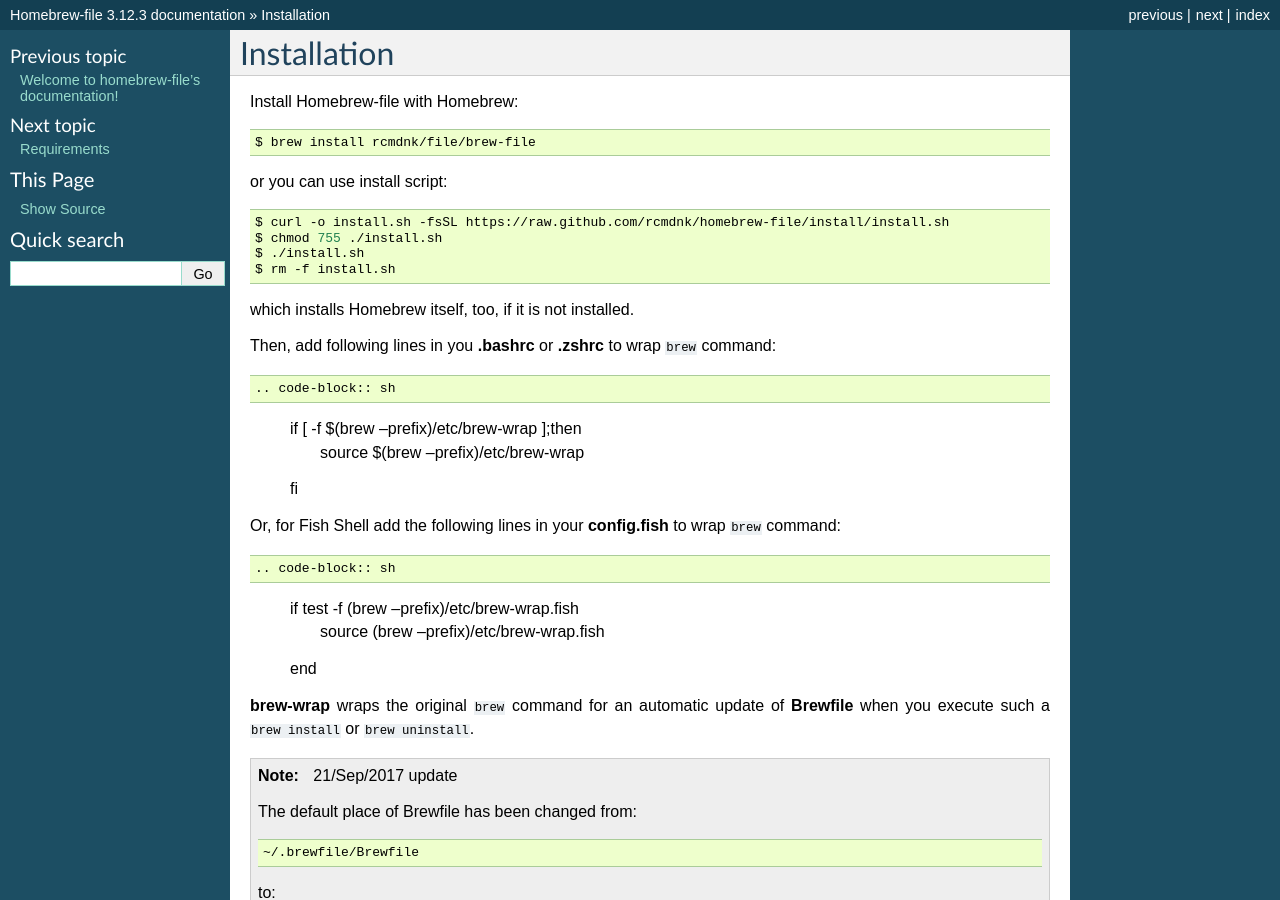
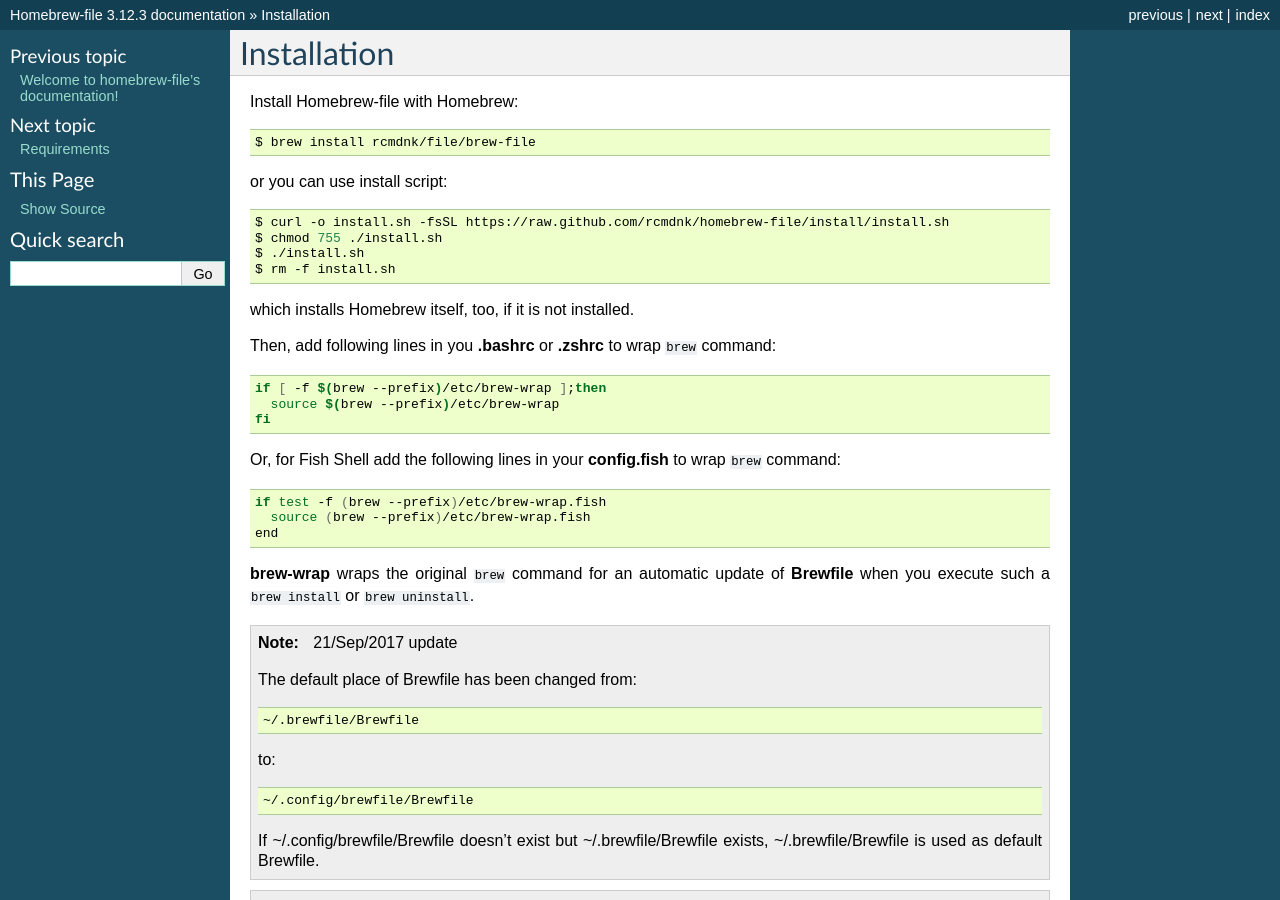
Before and after one commit to rcmdnk/homebrew-file, a Sphinx documentation site: the page built from docs/installation.rst, in a window 1280 px wide and 900 px high. Built offline with Sphinx 7.4.7, drawn with Linux system fonts in a browser that asks for light colours.

Commit message:
fix docs

```diff
--- a/docs/installation.rst
+++ b/docs/installation.rst
@@ -14,7 +14,7 @@
 
 which installs Homebrew itself, too, if it is not installed.
 
-Then, add following lines in you **.bashrc** or **.zshrc** to wrap ``brew`` command::
+Then, add following lines in you **.bashrc** or **.zshrc** to wrap ``brew`` command:
 
 .. code-block:: sh
 
@@ -22,7 +22,7 @@
       source $(brew --prefix)/etc/brew-wrap
     fi
 
-Or, for Fish Shell add the following lines in your **config.fish** to wrap ``brew`` command::
+Or, for Fish Shell add the following lines in your **config.fish** to wrap ``brew`` command:
 
 .. code-block:: sh
 
```
Also changed, not shown: 1 other file.
